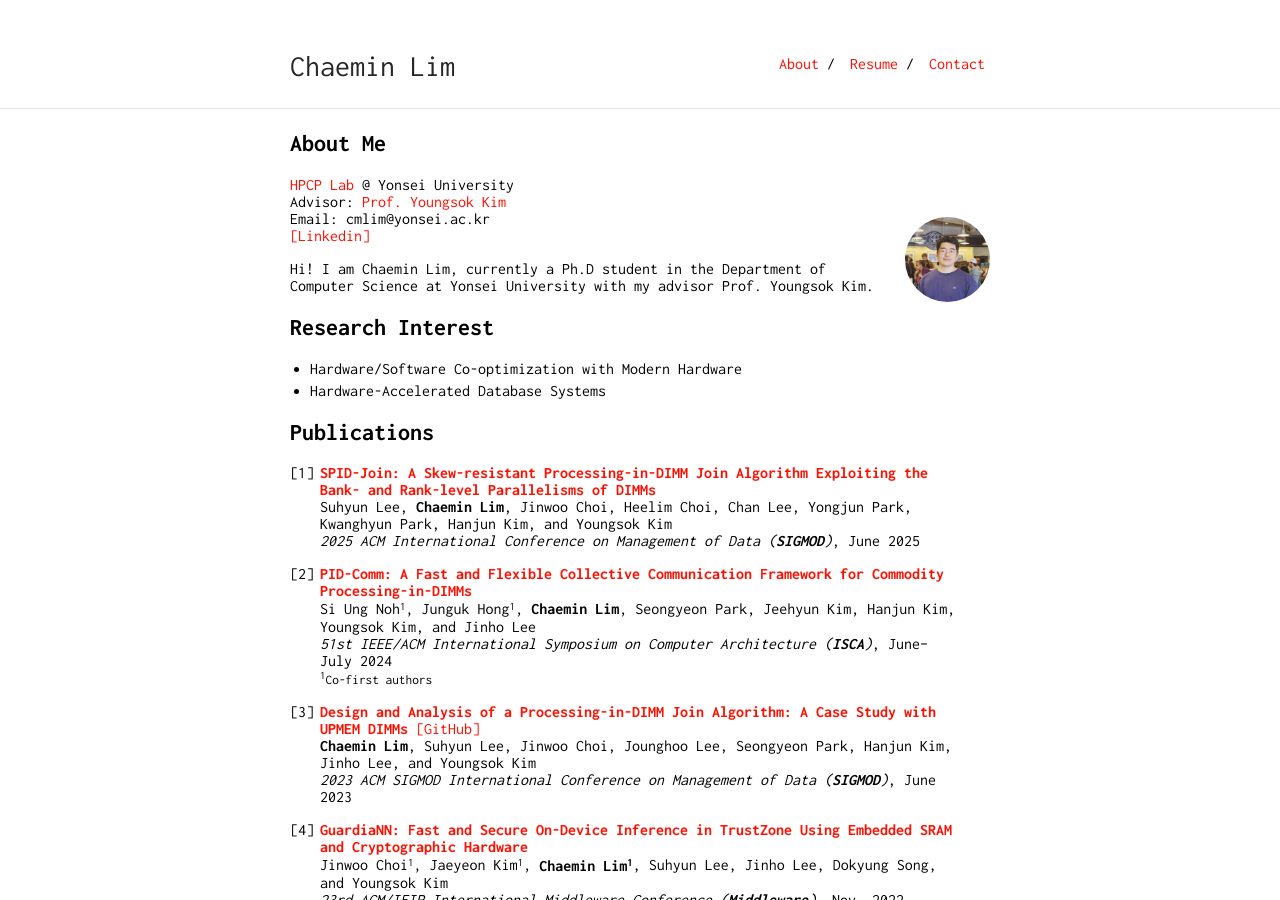
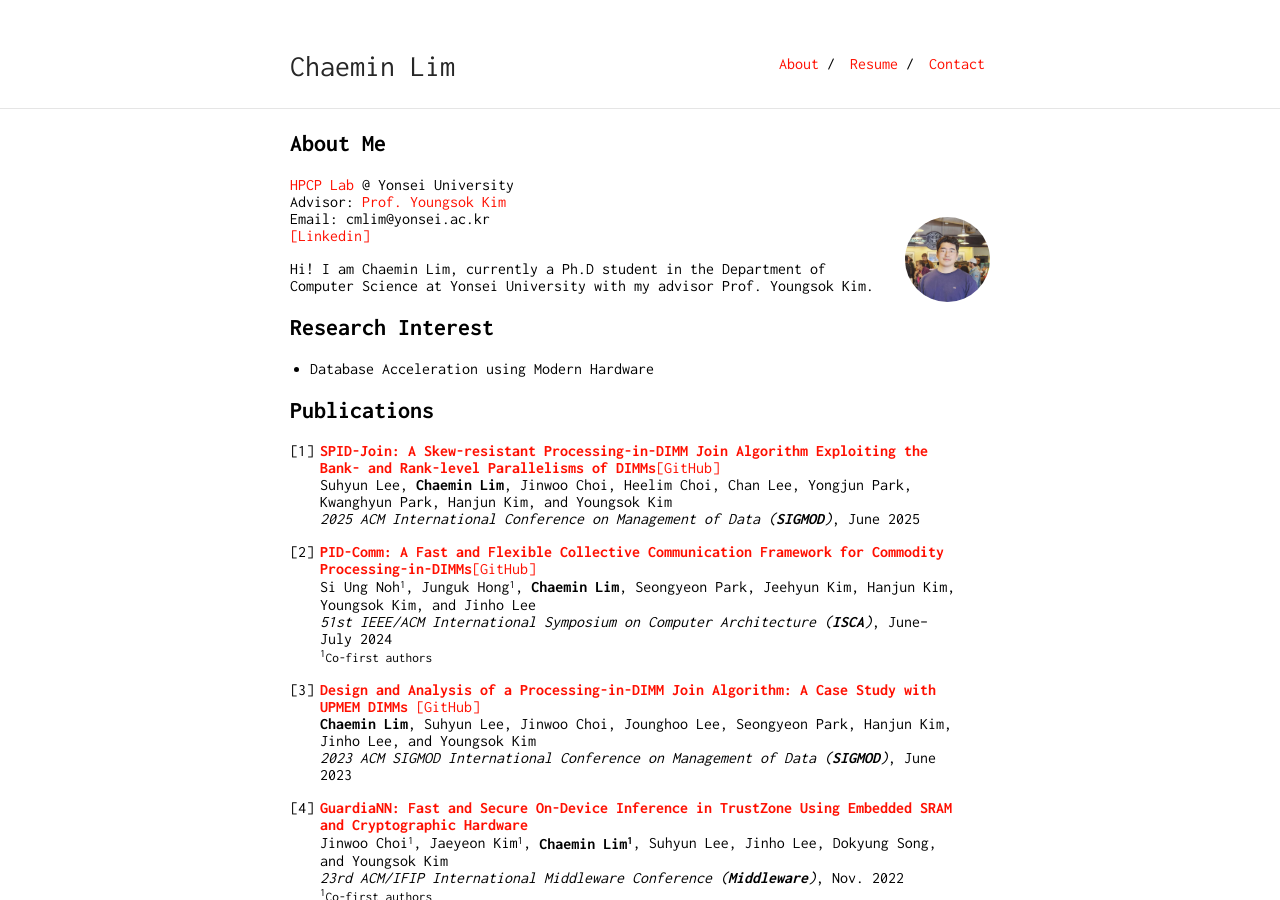
Before and after one commit to janoslim/janoslim.github.io, a Jekyll site: the page built from index.md, in a window 1280 px wide and 900 px high. Built offline with Jekyll 4.4.1, drawn with Linux system fonts in a browser that asks for light colours; our own code applies the rules of GitHub Pages for plain Markdown files.

Commit message:
Update index.md

```diff
--- a/index.md
+++ b/index.md
@@ -14,16 +14,15 @@ Hi! I am Chaemin Lim, currently a Ph.D student in the Department of Computer Sci
 
 ## Research Interest
 
-* Hardware/Software Co-optimization with Modern Hardware
-* Hardware-Accelerated Database Systems
+* Database Acceleration using Modern Hardware
 
 ## Publications
 
-1. <b><a href="https://dl.acm.org/doi/abs/10.1145/3698827">SPID-Join: A Skew-resistant Processing-in-DIMM Join Algorithm Exploiting the Bank- and Rank-level Parallelisms of DIMMs</a></b><br>
+1. <b><a href="https://dl.acm.org/doi/abs/10.1145/3698827">SPID-Join: A Skew-resistant Processing-in-DIMM Join Algorithm Exploiting the Bank- and Rank-level Parallelisms of DIMMs</a></b><a href="https://github.com/yonsei-hpcp/spid-join">[GitHub]</a><br>
 Suhyun Lee, <b>Chaemin Lim</b>, Jinwoo Choi, Heelim Choi, Chan Lee, Yongjun Park, Kwanghyun Park, Hanjun Kim, and Youngsok Kim<br>
 <i>2025 ACM International Conference on Management of Data (<b>SIGMOD</b>)</i>, June 2025<br>
 
-2. <b><a href="https://ieeexplore.ieee.org/stamp/stamp.jsp?tp=&arnumber=10609669">PID-Comm: A Fast and Flexible Collective Communication Framework for Commodity Processing-in-DIMMs</a></b><br>
+2. <b><a href="https://ieeexplore.ieee.org/stamp/stamp.jsp?tp=&arnumber=10609669">PID-Comm: A Fast and Flexible Collective Communication Framework for Commodity Processing-in-DIMMs</a></b><a href="https://github.com/AIS-SNU/PID-Comm">[GitHub]</a><br>
 Si Ung Noh<small><sup>1</sup></small>, Junguk Hong<small><sup>1</sup></small>, <b>Chaemin Lim</b>, Seongyeon Park, Jeehyun Kim, Hanjun Kim, Youngsok Kim, and Jinho Lee<br>
 <i>51st IEEE/ACM International Symposium on Computer Architecture (<b>ISCA</b>)</i>, June&ndash;July 2024<br>
 <small><sup>1</sup>Co-first authors</small><br>
```
